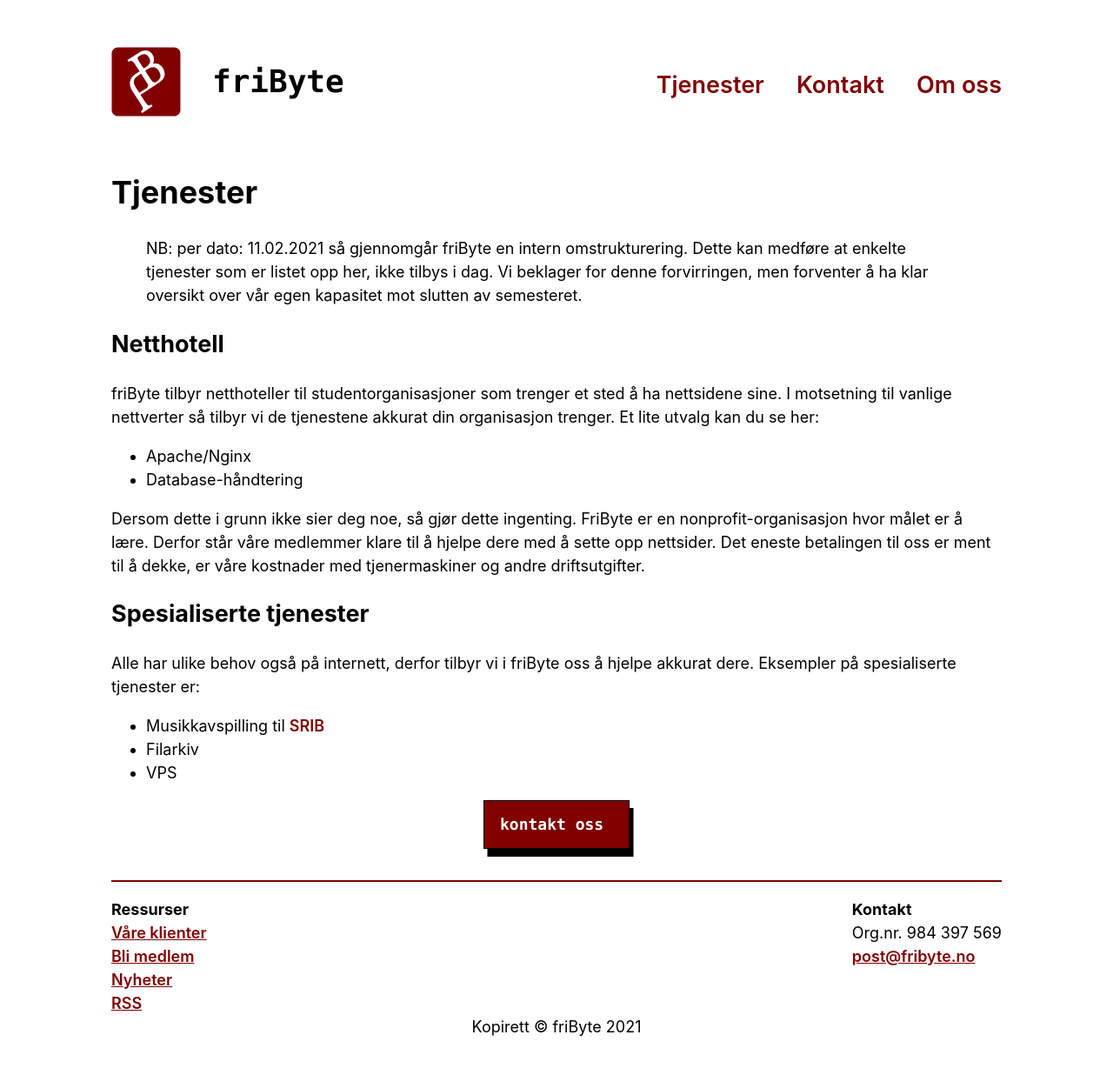
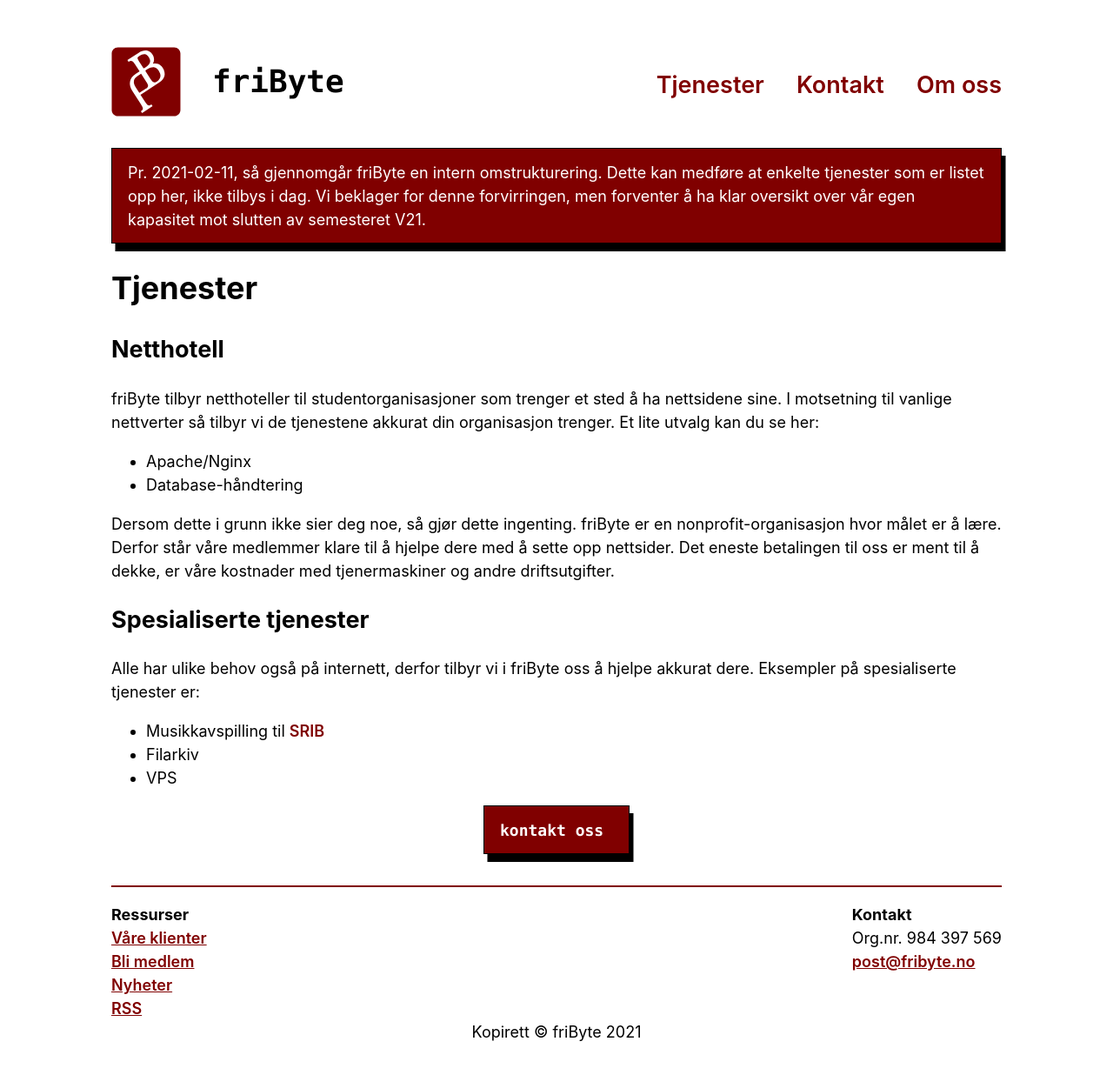
Before and after one commit to fribyte-code/fribyte.no, a Jekyll site: the page built from pages/tjenester.md, in a window 1280 px wide. Shown: the whole page at 87% size. Built offline with Jekyll 4.4.1, drawn with Linux system fonts in a browser that asks for light colours.

Commit message:
Added mixins and alert style
Also updated buttons to use mixins instead of raw style.

Signed-off-by: Tim Hårek Andreassen <tim@harek.dev>

```diff
--- a/assets/_sass/abstracts/_index.scss
+++ b/assets/_sass/abstracts/_index.scss
@@ -1 +1 @@
-@import "colors", "fonts", "breakpoints";
+@import "colors", "fonts", "breakpoints", "mixins";
--- /dev/null
+++ b/assets/_sass/abstracts/_mixins.scss
@@ -0,0 +1,12 @@
+@mixin box {
+    border: 1px solid black;
+    box-shadow: .25em .5em black;
+    box-sizing: border-box;
+}
+
+@mixin box-primary {
+    @include box;
+
+    background: var(--primary-color);
+    color: white;
+}
--- /dev/null
+++ b/assets/_sass/components/_alerts.scss
@@ -0,0 +1,4 @@
+.alert {
+    @include box-primary;
+    padding: .75em 1em;
+}
--- a/assets/_sass/components/_buttons.scss
+++ b/assets/_sass/components/_buttons.scss
@@ -1,9 +1,7 @@
 button, .btn {
     padding: .75em 1em;
     cursor: pointer;
-    border: 1px solid black;
-    box-shadow: .25em .5em black;
-    box-sizing: border-box;
+    @include box;
     z-index: 1;
     opacity: 1;
     font-family: $font-family-mono;
@@ -11,16 +9,15 @@ button, .btn {
     transition: all 350ms ease;
 
     &:hover {
-        box-shadow: .15em .25em black;
+        box-shadow: .15em .25em black !important;
     }
 
     &:active {
-        box-shadow: 0 0 0 .25em black;
+        box-shadow: 0 0 0 .25em black !important;
     }
 
     &.primary {
-        background: var(--primary-color);
-        color: white;
+        @include box-primary;
     }
 
     &.center {
--- a/assets/_sass/components/_index.scss
+++ b/assets/_sass/components/_index.scss
@@ -1 +1 @@
-@import "header", "footer", "buttons";
+@import "header", "footer", "buttons", "alerts";
--- a/pages/tjenester.md
+++ b/pages/tjenester.md
@@ -7,15 +7,18 @@ description: Oversikt over de ulike tjenestene friByte har å tilby.
 order: 0
 ---
 
+<div class="alert">
+    Pr. 2021-02-11, så gjennomgår friByte en intern omstrukturering. Dette kan medføre at enkelte tjenester som er listet opp her, ikke tilbys i dag. Vi beklager for denne forvirringen, men forventer å ha klar oversikt over vår egen kapasitet mot slutten av semesteret V21.
+</div>
+
 # Tjenester
-> NB: per dato: 11.02.2021 så gjennomgår friByte en intern omstrukturering. Dette kan medføre at enkelte tjenester som er listet opp her, ikke tilbys i dag. Vi beklager for denne forvirringen, men forventer å ha klar oversikt over vår egen kapasitet mot slutten av semesteret.
 
 ## Netthotell
 friByte tilbyr netthoteller til studentorganisasjoner som trenger et sted å ha nettsidene sine. I motsetning til vanlige nettverter så tilbyr vi de tjenestene akkurat din organisasjon trenger. Et lite utvalg kan du se her:
 - Apache/Nginx
 - Database-håndtering
 
-Dersom dette i grunn ikke sier deg noe, så gjør dette ingenting. FriByte er en nonprofit-organisasjon hvor målet er å lære. Derfor står våre medlemmer klare til å hjelpe dere med å sette opp nettsider. Det eneste betalingen til oss er ment til å dekke, er våre kostnader med tjenermaskiner og andre driftsutgifter.
+Dersom dette i grunn ikke sier deg noe, så gjør dette ingenting. friByte er en nonprofit-organisasjon hvor målet er å lære. Derfor står våre medlemmer klare til å hjelpe dere med å sette opp nettsider. Det eneste betalingen til oss er ment til å dekke, er våre kostnader med tjenermaskiner og andre driftsutgifter.
 
 ## Spesialiserte tjenester
 Alle har ulike behov også på internett, derfor tilbyr vi i friByte oss å hjelpe akkurat dere. Eksempler på spesialiserte tjenester er:
```
